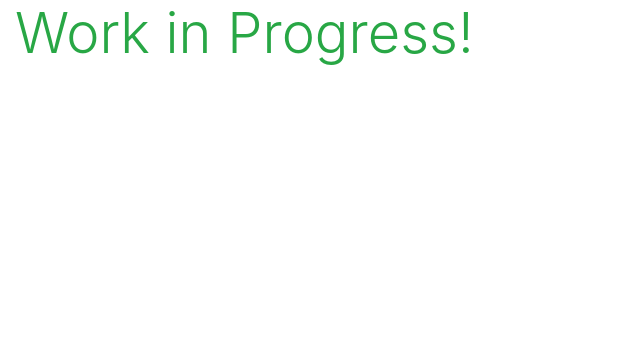
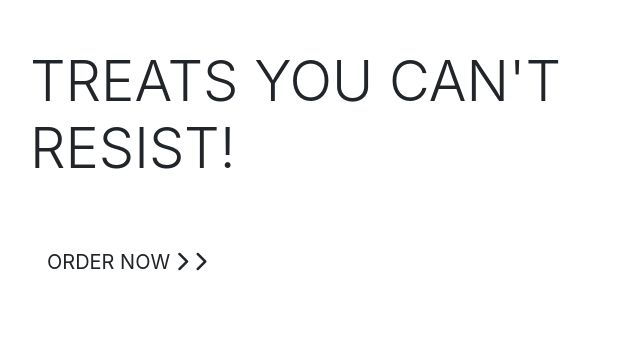
Before and after one commit to RH-devs/Sweettooth_Adventure, a Django app: page / in a window 1280 px wide. Shown: the top 341 px of the page, without its empty margins (0-640 px from the left). Run offline with Django 3.2, Linux system fonts and the light colour scheme; some libraries are stand-ins or nearby versions.

Commit message:
Adding homepage and some contents

```diff
--- a/home/templates/home/index.html
+++ b/home/templates/home/index.html
@@ -1,6 +1,38 @@
-{% extends "base.html" %}
+{% extends 'base.html' %}
 {% load static %}
+{% block title %}
+Home
+{% endblock %}
+
+{% block page_header %}
+<div class="header-container">
+    <div class="row">
+        <div class="col"></div>
+    </div>
+</div>
+{% endblock %}
 
 {% block content %}
-    <h1 class="display-4 text-success">Work in Progress!</h1>
+<!-- Landing Page -->
+    <div class="container-fluid homepage">
+        <div class="row">
+            <div class="col-7 col-md-6 my-auto">
+                <h4 class="display-4 text-uppercase logo-font text-black mt-5">
+                    Treats you can't resist!
+                </h4>
+
+            <div class="my-5">
+                <h4>
+
+                    <a href="{% url 'products' %}" class="shop-now-button btn btn-lg rounded-0 text-uppercase py-3">Order Now
+                         <span class="icon">
+                                 <i class="fas fa-chevron-right"></i>
+                                <i class="fas fa-chevron-right"></i>
+                            </span>
+                    </a>
+                </h4>
+            </div>
+        </div>
+    </div>
+    </div>
 {% endblock %}
--- a/home/urls.py
+++ b/home/urls.py
@@ -1,6 +1,4 @@
-from django.contrib import admin
 from django.urls import path
-
 from . import views
 
 urlpatterns = [
```
